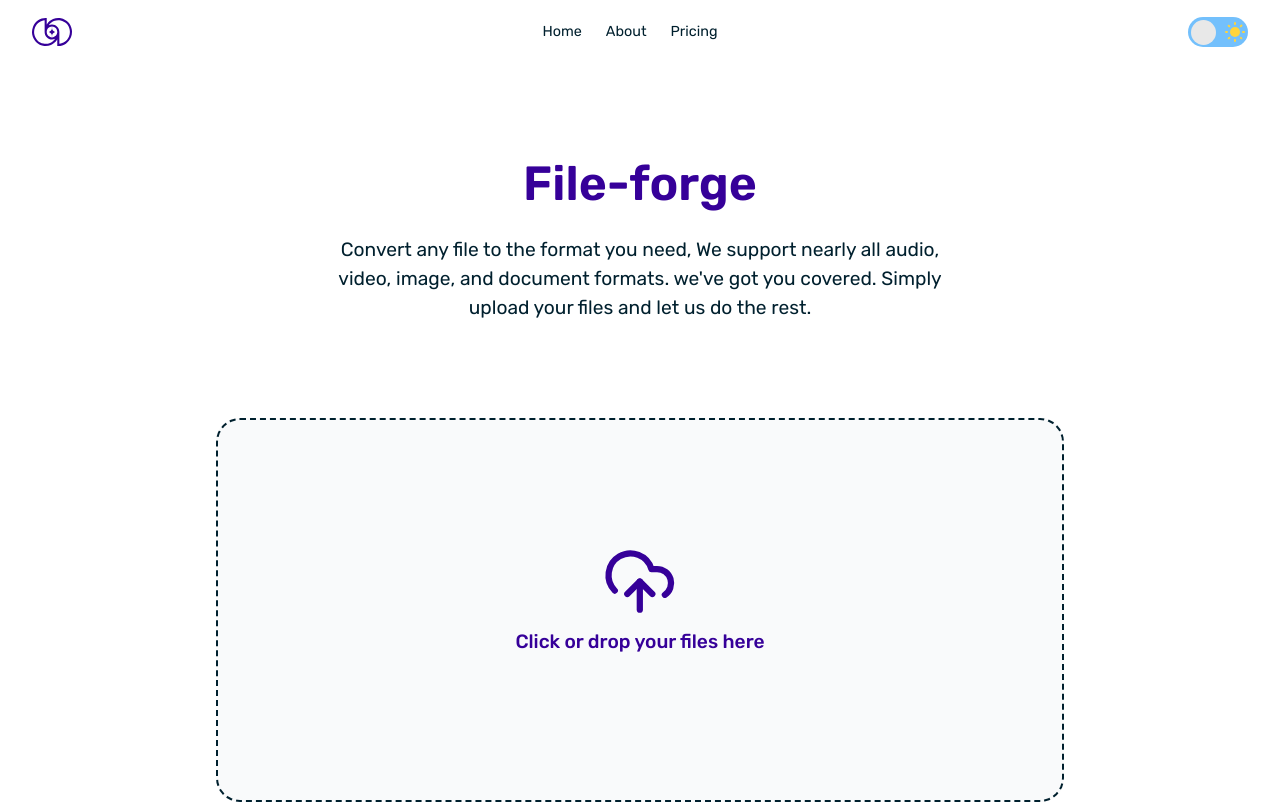
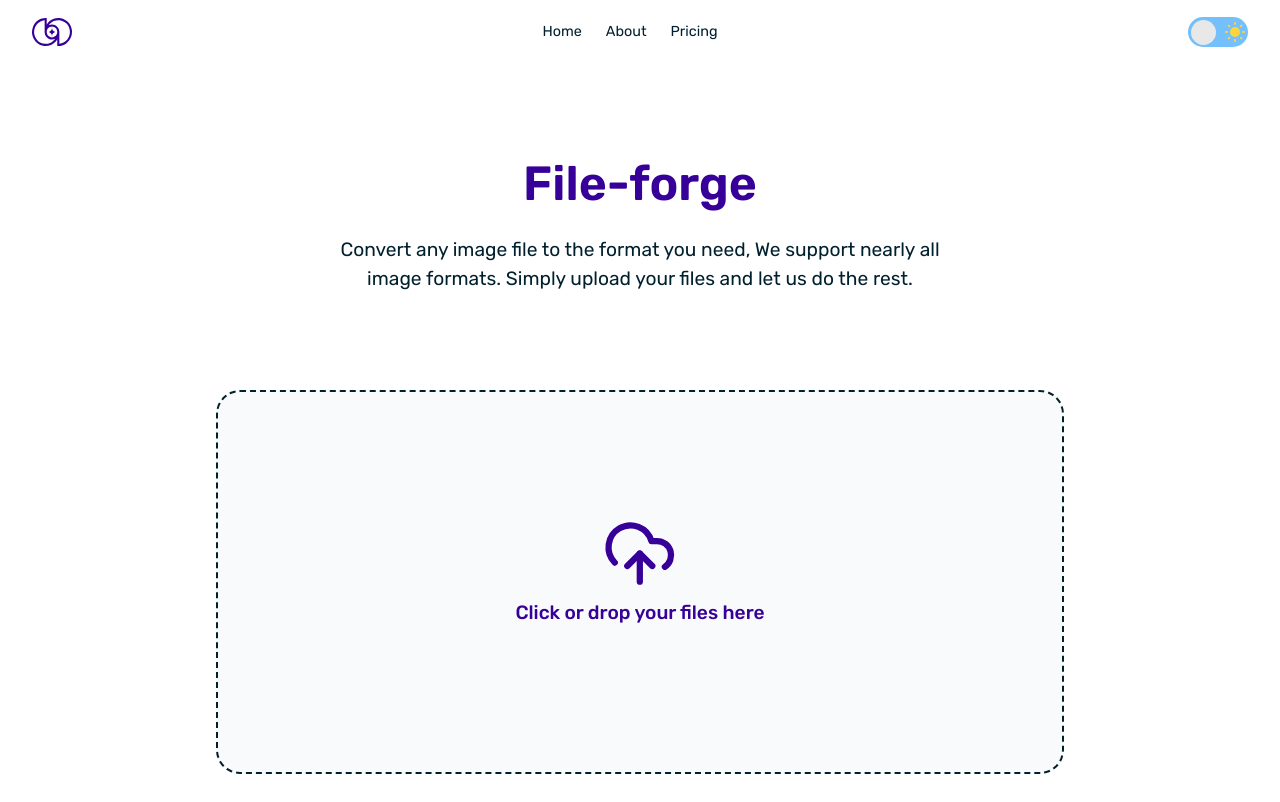
Before and after one commit to abdrzqsalihu/file-forge, a Next.js app: page / in a window 1280 px wide. Built offline with nearby package versions, Linux system fonts and the light colour scheme.

Commit message:
hero section text modification

```diff
--- a/app/_components/Hero.jsx
+++ b/app/_components/Hero.jsx
@@ -11,9 +11,12 @@ function Hero() {
             </h1>
 
             <p className="mt-7 text-[1rem] md:text-[1.2rem] text-secondary">
-              Convert any file to the format you need, We support nearly all
-              audio, video, image, and document formats. we've got you covered.
-              Simply upload your files and let us do the rest.
+              Convert any image file to the format you need, We support nearly
+              all
+              {/* audio, video, */} image
+              {/* and document  */} formats.
+              {/* we've got you covered. */} Simply upload your files and let us
+              do the rest.
             </p>
           </div>
         </div>
```
